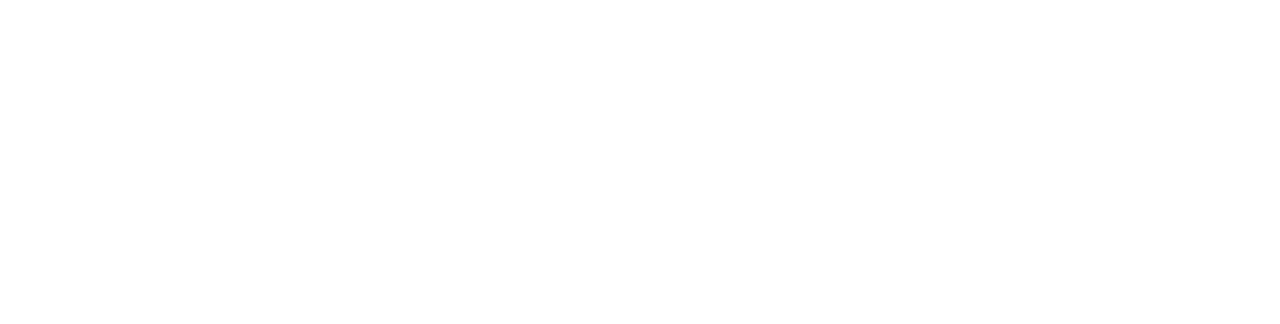
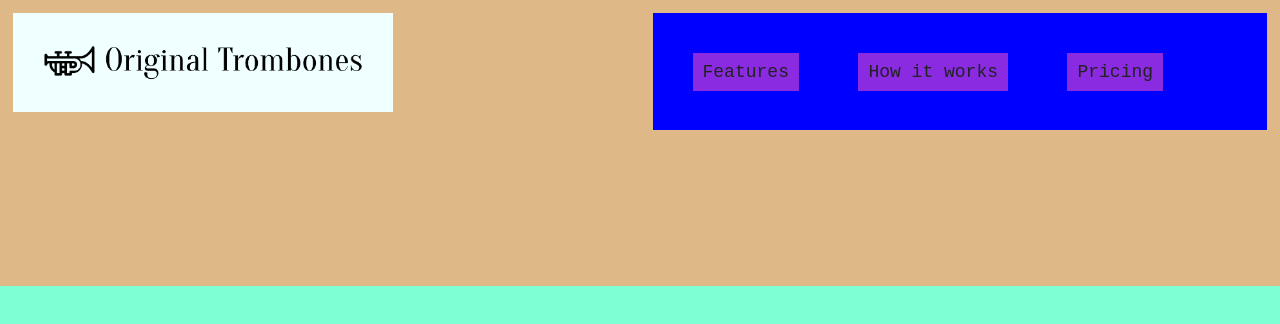
Before and after one commit to RAM-BHARATH/FCC-product-land-page, a plain HTML site: page index.htm in a window 1280 px wide. Drawn offline with Linux system fonts and the light colour scheme.

Commit message:
In progress

```diff
--- a/css/style.css
+++ b/css/style.css
@@ -1,8 +1,35 @@
 html{
     font-family: 'Courier New', Courier, monospace;
     font-size: 18px;
+}
+body{
+    background-color: aquamarine;
 }
 h1{
     font-size: 2em;
     font-weight: 900;
 }
+header{
+    display: grid;
+    grid-template-columns: 1fr 1fr;
+    grid-template-rows: 1fr 1fr;
+    background-color: burlywood;
+
+}
+.header-img{
+    margin:2%;
+    width: 50%;
+    background-color: azure;
+    padding: 30px;
+}
+.nav-bar{
+    display: flex;
+    padding: 10px;
+    margin: 2%;
+    background-color: blue;
+}
+.nav-bar li{
+    padding: 10px;
+    margin:5%;
+    background-color: blueviolet;
+}
--- a/index.htm
+++ b/index.htm
@@ -8,6 +8,15 @@
     <link rel="stylesheet" type="text/css" href="css/style.css">
 </head>
 <body>
-
+    <header>
+        <img class="header-img" src="img/orig_trombones.png" />
+        <nav>
+            <ul class="nav-bar">
+                <li>Features</li>
+                <li>How it works</li>
+                <li>Pricing</li>
+            </ul>
+        </nav>
+    </header>
 </body>
 </html>
```
Also changed, not shown: img/orig_trombones.png (added).
